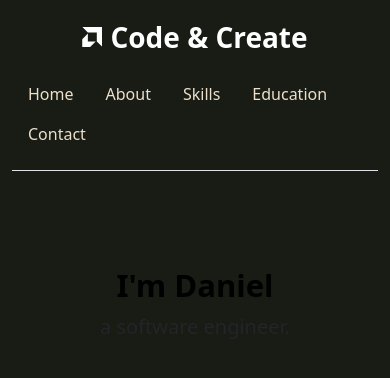
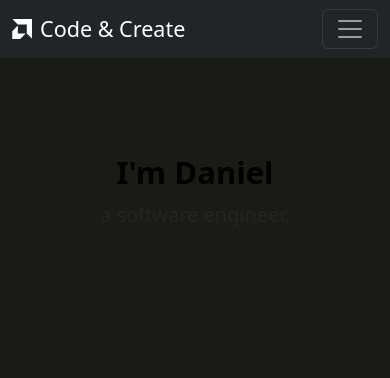
Before and after one commit to Honcho1/pixels-of-me, a plain HTML site: page index.html in a window 390 px wide. Drawn offline with nearby package versions, Linux system fonts and the light colour scheme.

Commit message:
Add the hamburger to collapse the navbar on smaller screens

```diff
--- a/index.html
+++ b/index.html
@@ -19,19 +19,14 @@
   </head>
   <body>
     <section id="home" class="home">
-      <div class="container">
-        <header
-          class="d-flex flex-wrap justify-content-center py-3 mb-4 border-bottom"
-        >
-          <a
-            href="/"
-            class="d-flex align-items-center mb-3 mb-md-0 me-md-auto text-white link-body-emphasis text-decoration-none"
-          >
+      <nav class="navbar navbar-expand-lg navbar-dark bg-dark">
+        <div class="container-fluid">
+          <a class="navbar-brand d-flex align-items-center" href="#">
             <svg
               xmlns="http://www.w3.org/2000/svg"
               width="20"
               height="20"
-              fill="currentColor"
+              fill="white"
               class="bi bi-amd me-2"
               viewBox="0 0 16 16"
             >
@@ -39,32 +34,43 @@
                 d="m.334 0 4.358 4.359h7.15v7.15l4.358 4.358V0zM.2 9.72l4.487-4.488v6.281h6.28L6.48 16H.2z"
               />
             </svg>
-            <span class="fs-4 slogan">Code & Create</span>
+            <span class="fs-4">Code & Create</span>
           </a>
-          <ul class="nav">
+
+          <!-- Toggle Button (right side, appears on mobile) -->
+          <button
+            class="navbar-toggler"
+            type="button"
+            data-bs-toggle="collapse"
+            data-bs-target="#navbarNav"
+            aria-controls="navbarNav"
+            aria-expanded="false"
+            aria-label="Toggle navigation"
+          >
+            <span class="navbar-toggler-icon"></span>
+          </button>
+
+          <div class="collapse navbar-collapse" id="navbarNav">
+            <ul class="navbar-nav ms-auto">
               <li class="nav-item">
-              <a
-                href="#"
-                class="nav-link custom-link active"
-                aria-current="page"
-                >Home</a
-              >
+                <a class="nav-link active" href="#">Home</a>
               </li>
               <li class="nav-item">
-              <a href="#" class="nav-link custom-link">About</a>
+                <a class="nav-link" href="#">About</a>
               </li>
               <li class="nav-item">
-              <a href="#" class="nav-link custom-link">Skills</a>
+                <a class="nav-link" href="#">Skills</a>
               </li>
               <li class="nav-item">
-              <a href="#" class="nav-link custom-link">Education</a>
+                <a class="nav-link" href="#">Education</a>
               </li>
               <li class="nav-item">
-              <a href="#" class="nav-link custom-link">Contact</a>
+                <a class="nav-link" href="#">Contact</a>
               </li>
             </ul>
-        </header>
           </div>
+        </div>
+      </nav>
 
       <div class="px-4 py-5 my-5 text-center">
         <h1 class="display-5 fw-bold text-body-emphasis">I'm Daniel</h1>
--- a/styles.css
+++ b/styles.css
@@ -3,7 +3,7 @@
   height: 100vh;
 }
 
-.container header a span.slogan {
+/* .container header a span.slogan {
   color: #fff;
   font-weight: bold;
   font-size: 1.75rem !important;
@@ -20,4 +20,4 @@
 div.container > header > a > svg {
   color: #fff;
   fill: #fff;
-}
+} */
```
Lines whose indentation alone changed are shown as unchanged.
